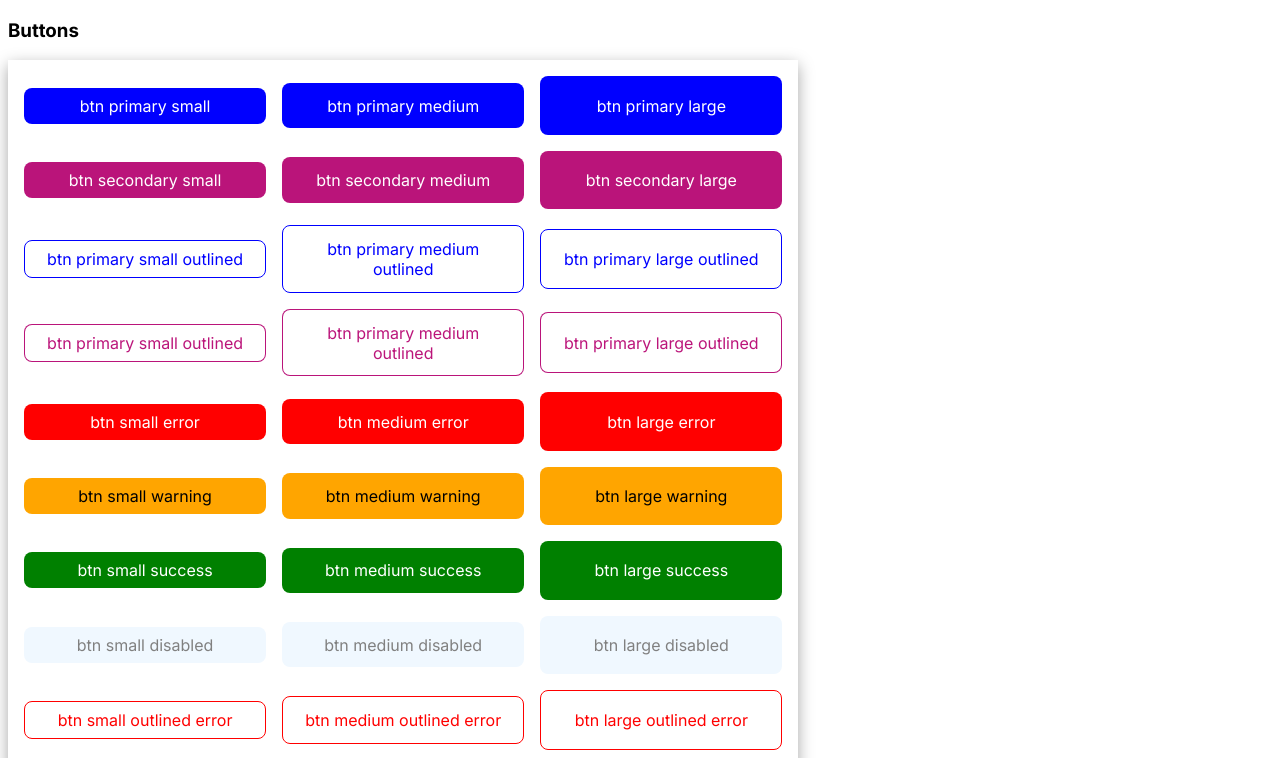
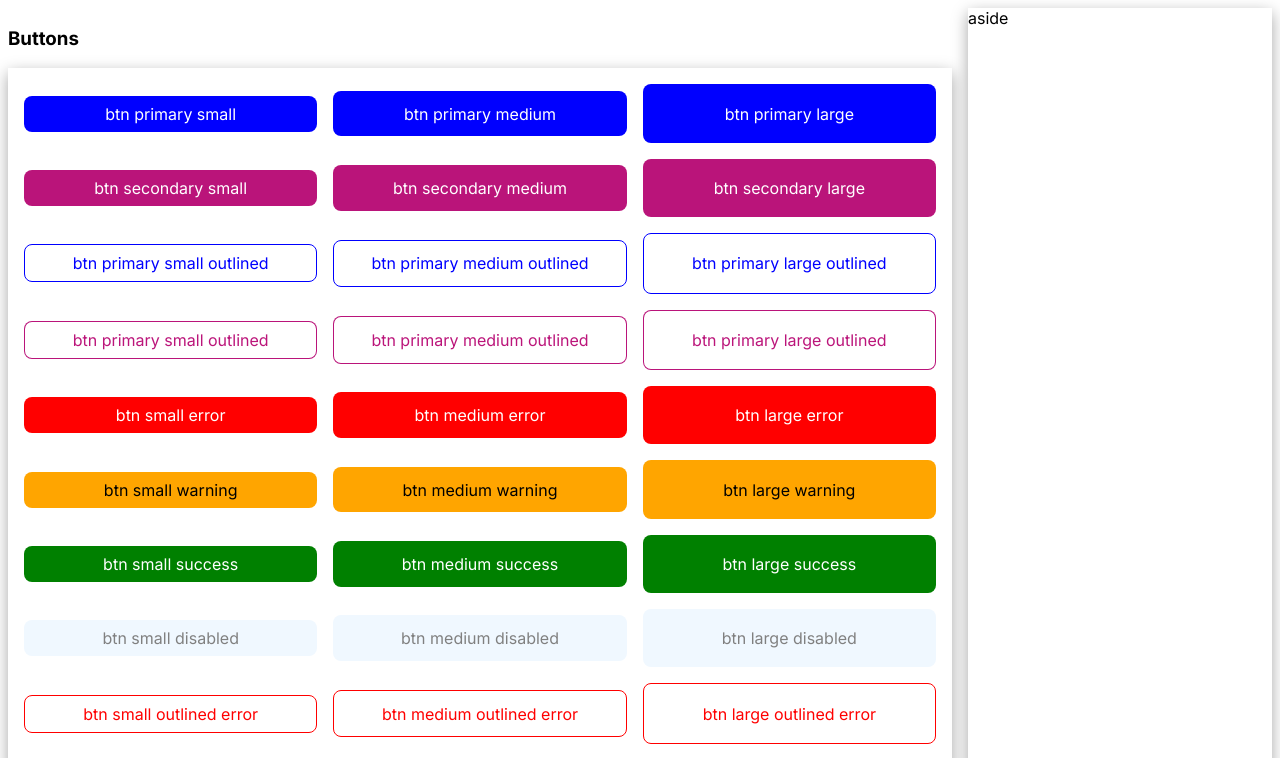
Before and after one commit to arunkumar413/serene-UI, a React (Create React App) app: page / in a window 1280 px wide. Shown: the top 758 px of the page. Built offline with nearby package versions, Linux system fonts and the light colour scheme.

Commit message:
adding sidebar

```diff
--- a/src/App.js
+++ b/src/App.js
@@ -15,11 +15,18 @@ export default function App() {
   }, []);
 
   return (
-    <div>
+    <div
+      style={{
+        display: "grid",
+        gridTemplateColumns: "repeat(12, 1fr)",
+        gap: "1rem",
+      }}
+    >
+      <div style={{ gridColumn: "1/10" }}>
         <h3> Buttons </h3>
         <div
           style={{
-          width: "60%",
+            // width: "60%",
             display: "grid",
             gridTemplateColumns: "1fr 1fr 1fr",
             justifyContent: "center",
@@ -33,7 +40,10 @@ export default function App() {
           <button className="btn primary medium"> btn primary medium </button>
           <button className="btn primary large"> btn primary large </button>
           <button className="btn secondary small"> btn secondary small </button>
-        <button className="btn secondary medium"> btn secondary medium </button>
+          <button className="btn secondary medium">
+            {" "}
+            btn secondary medium{" "}
+          </button>
           <button className="btn secondary large"> btn secondary large </button>
           <button className="btn primary small outlined">
             btn primary small outlined
@@ -105,7 +115,7 @@ export default function App() {
         <h3> Inputs </h3>
         <div
           style={{
-          width: "60%",
+            // width: "60%",
             display: "grid",
             gridTemplateColumns: "1fr 1fr 1fr",
             justifyContent: "center",
@@ -184,7 +194,6 @@ export default function App() {
         <div
           className="headings"
           style={{
-          width: "60%",
             boxShadow: "rgba(0, 0, 0, 0.35) 0px 5px 15px",
             padding: "1rem",
           }}
@@ -208,10 +217,10 @@ export default function App() {
         >
           <p>
             {" "}
-          I wish to speak a word for Nature, for absolute freedom and wildness,
-          as contrasted with a freedom and culture merely civil, — to regard man
-          as an inhabitant, or a part and parcel of Nature, rather than a member
-          of society. <br /> <br />
+            I wish to speak a word for Nature, for absolute freedom and
+            wildness, as contrasted with a freedom and culture merely civil, —
+            to regard man as an inhabitant, or a part and parcel of Nature,
+            rather than a member of society. <br /> <br />
             <cite> Walking </cite> by Henry David Thoreau
           </p>
         </div>
@@ -219,7 +228,6 @@ export default function App() {
         <h4> Border radius </h4>
         <div
           style={{
-          width: "60%",
             display: "grid",
             gridTemplateColumns: "1fr 1fr 1fr",
             justifyContent: "center",
@@ -236,7 +244,10 @@ export default function App() {
           </button>
           <button className="btn primary medium roundest"> roundest </button>
 
-        <input className="input medium primary outlined round" value="round" />
+          <input
+            className="input medium primary outlined round"
+            value="round"
+          />
           <input
             className="input medium primary outlined rounder"
             value="rounder"
@@ -250,7 +261,6 @@ export default function App() {
         <h4> Tags</h4>
         <div
           style={{
-          width: "60%",
             display: "grid",
             gridTemplateColumns: "1fr 1fr 1fr",
             justifyContent: "center",
@@ -263,7 +273,10 @@ export default function App() {
           {" "}
           <button className="tag primary"> tag primary</button>
           <button className="tag secondary"> tag secondary </button>
-        <button className="tag primary outlined"> tag primary outlined </button>
+          <button className="tag primary outlined">
+            {" "}
+            tag primary outlined{" "}
+          </button>
           <button className="tag secondary outlined">
             {" "}
             tag secondary outlined{" "}
@@ -273,7 +286,6 @@ export default function App() {
 
         <div
           style={{
-          width: "60%",
             display: "grid",
             gridTemplateColumns: "1fr 1fr 1fr",
             justifyContent: "center",
@@ -293,5 +305,15 @@ export default function App() {
           </button>{" "}
         </div>
       </div>
+      <aside
+        style={{
+          gridColumn: "10/13",
+          boxShadow: "rgba(0, 0, 0, 0.35) 0px 5px 15px",
+        }}
+      >
+        {" "}
+        aside
+      </aside>
+    </div>
   );
 }
```
Lines whose indentation alone changed are shown as unchanged.
